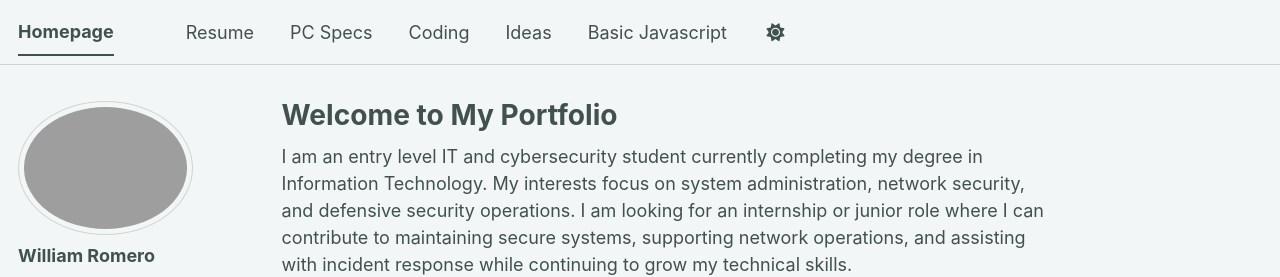
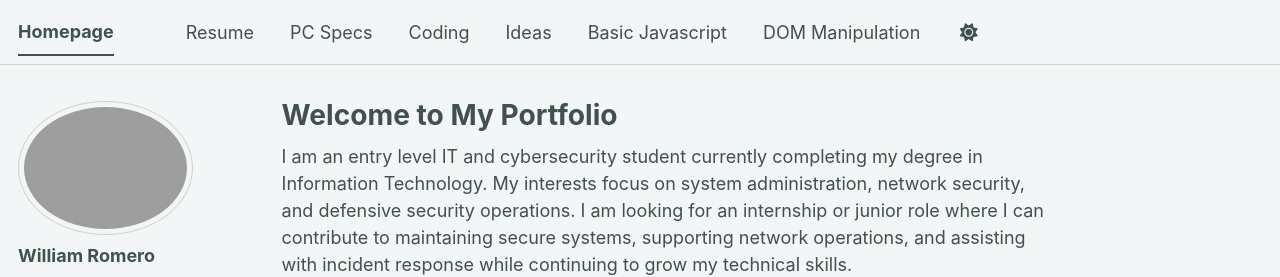
Before and after one commit to williamromero11/williamromero11.github.io, a Jekyll site: the page built from _pages/about.md, in a window 1280 px wide. Shown: the top 277 px of the page. Built offline with Jekyll 4.4.1, drawn with Linux system fonts in a browser that asks for light colours; a script bundle is joined from its source files by our own code; library files that are not in the unit come from our copies.

Commit message:
Update navigation.yml

```diff
--- a/_data/navigation.yml
+++ b/_data/navigation.yml
@@ -35,5 +35,5 @@ main:
   - title: "Basic Javascript"
     url: "/BJ/"
 
-  #- title: "Guide"
-   # url: /markdown/
+  - title: "DOM Manipulation"
+    url: "/DM/"
```
